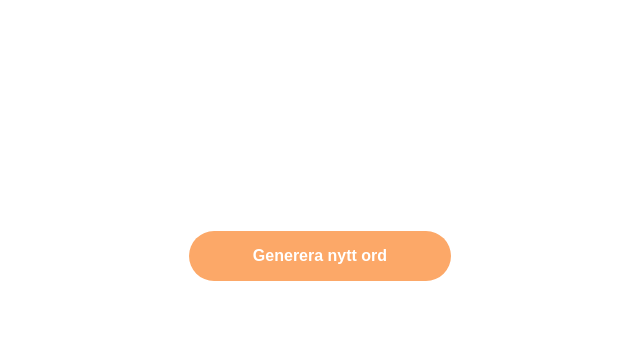
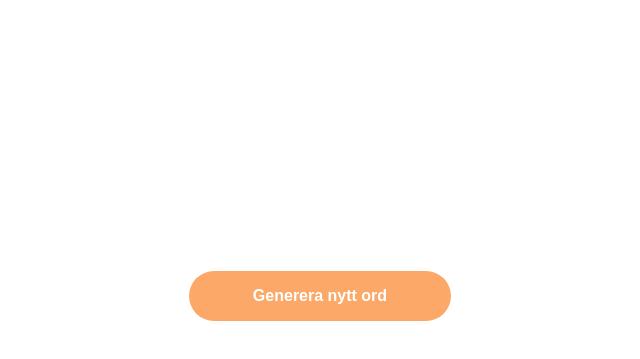
Before and after one commit to alexanderwassberg/ordflaket, a plain HTML site: page index.html in a window 1280 px wide. Shown: the part 439-798 px from the top of the page, without its empty margins (320-960 px from the left). Drawn offline with Linux system fonts and the light colour scheme.

Commit message:
removed spaces

```diff
--- a/css/style.css
+++ b/css/style.css
@@ -56,7 +56,7 @@ button {
     outline: 0;
     font-size: 1em;
     position: fixed;
-    bottom: 10vh;
+    bottom: 40px;
     font-weight: bold;
     color: white;
     cursor: pointer;
```
Also changed, not shown: words.txt.
